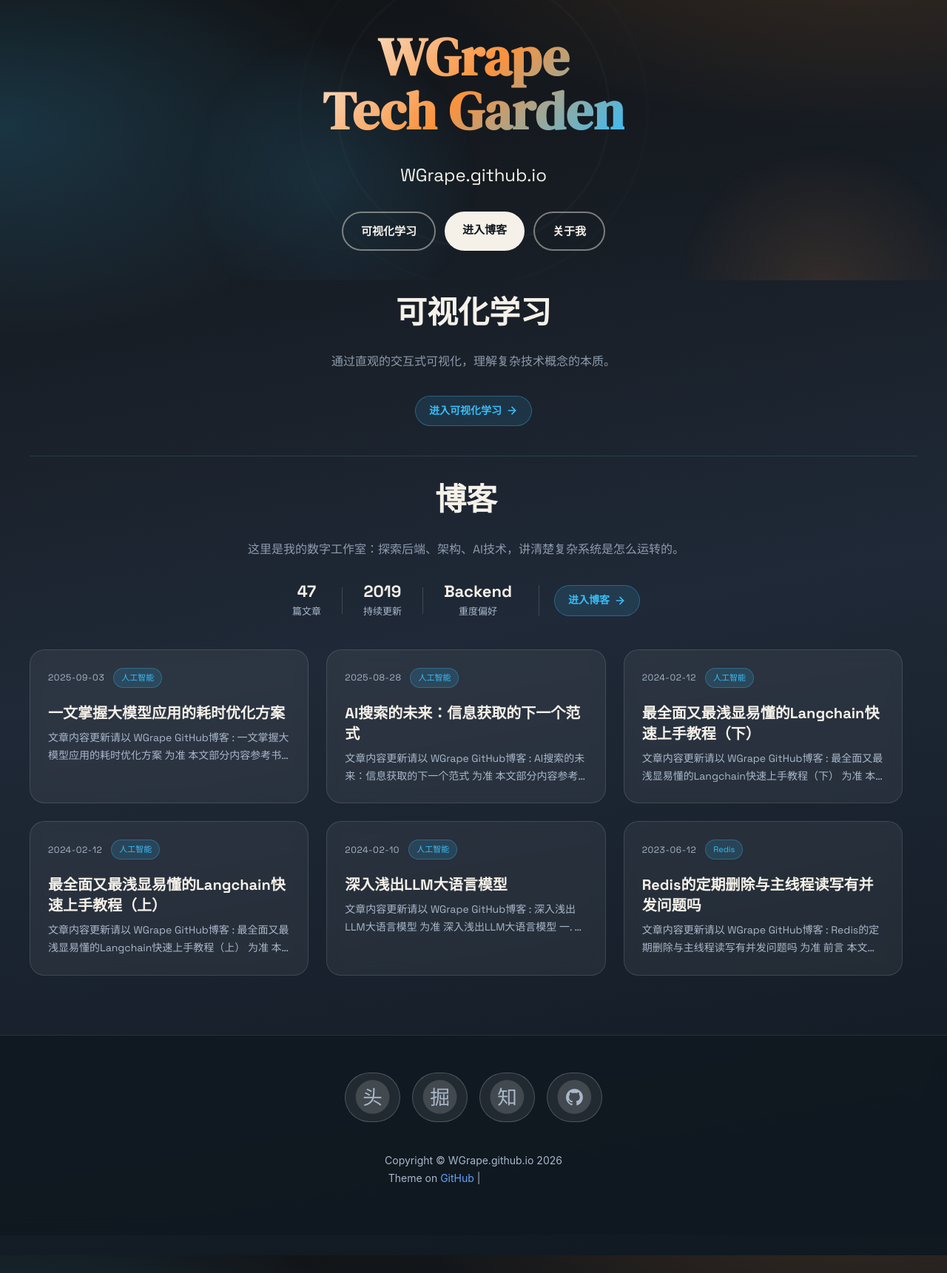
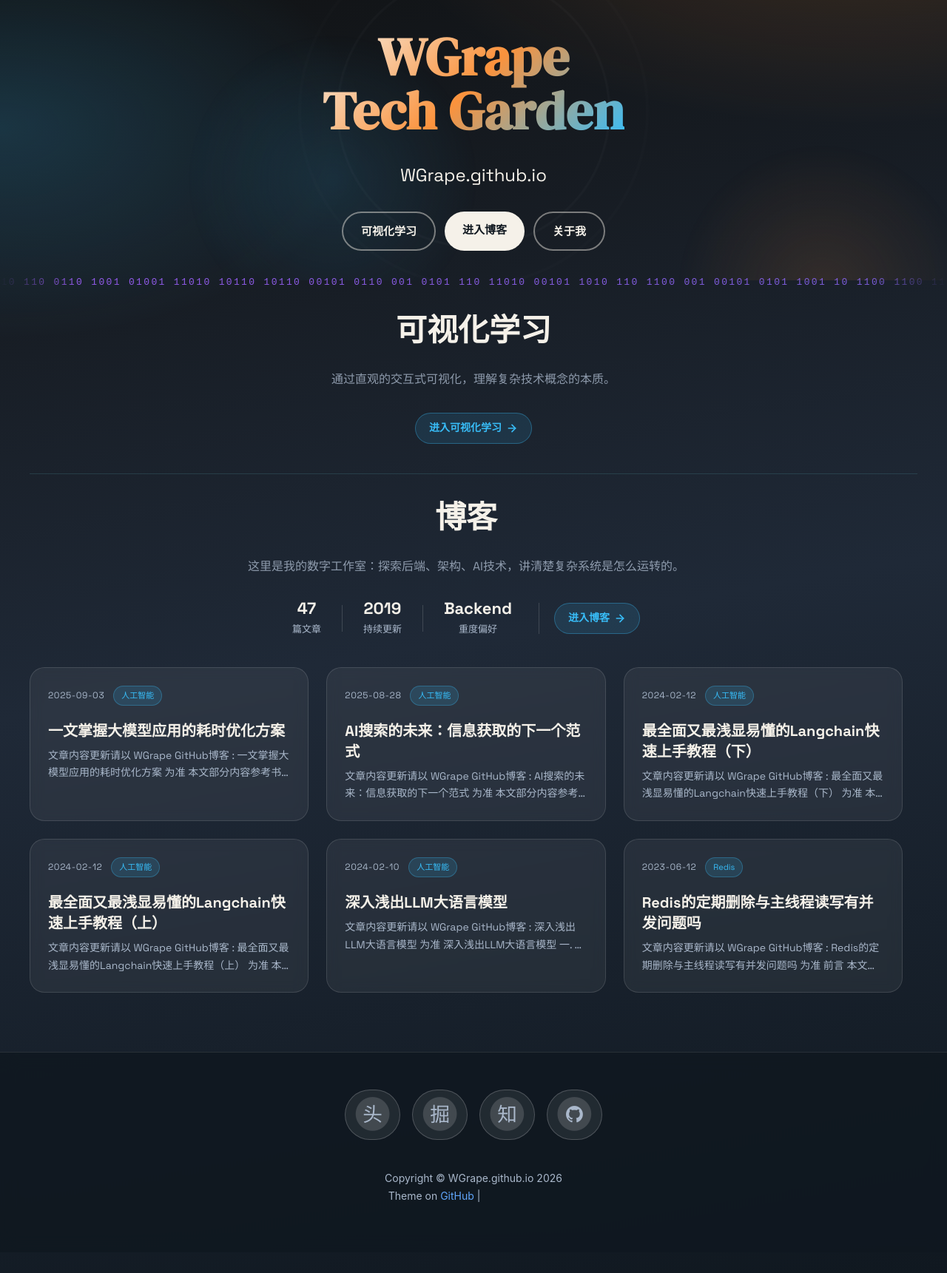
Before and after one commit to WGrape/WGrape.github.io, a Jekyll site: the page built from index.html, in a window 1280 px wide. Shown: the whole page at 74% size. Built offline with Jekyll 4.4.1, drawn with Linux system fonts in a browser that asks for light colours; nearby versions of some CDN libraries; the list of posts is cut into pages by our own code; comment, search, counter and statistics services are not loaded; grey boxes are pictures that could not be loaded.

Commit message:
feat: add

```diff
--- a/index.html
+++ b/index.html
@@ -26,8 +26,15 @@ nav_exclude: true
     </div>
 </section>
 
+<!-- Binary Ticker -->
+<div class="binary-ticker" aria-hidden="true">
+    <div class="binary-ticker-track">
+        <span class="binary-ticker-content"></span>
+        <span class="binary-ticker-content"></span>
+    </div>
+</div>
 
-<!-- 可视化学习板块 -->
+
 <section class="home-visuals-section" style="padding: 0;border-bottom: 1px solid rgb(85 168 178 / 20%);">
     <div class="section-header">
         <h2 class="section-title">可视化学习</h2>
@@ -375,6 +382,48 @@ nav_exclude: true
     }
 }
 
+/* ===== Binary Ticker ===== */
+.binary-ticker {
+    width: 100%;
+    overflow: hidden;
+    background: transparent;
+    padding: 10px 0;
+    position: relative;
+    margin-top: -3%;
+    mask-image: linear-gradient(to right, transparent 0%, black 8%, black 92%, transparent 100%);
+    -webkit-mask-image: linear-gradient(to right, transparent 0%, black 8%, black 92%, transparent 100%);
+}
+
+.binary-ticker-track {
+    display: flex;
+    width: max-content;
+    animation: binaryScroll 28s linear infinite;
+}
+
+.binary-ticker-content {
+    white-space: nowrap;
+    font-family: "Space Mono", "Courier New", monospace;
+    font-size: 13px;
+    letter-spacing: 0.18em;
+    padding-right: 60px;
+    color: transparent;
+    background: linear-gradient(90deg, #007289, #38bdf8, #a855f7, #007289);
+    background-size: 400% 100%;
+    -webkit-background-clip: text;
+    background-clip: text;
+    animation: binaryGradient 6s linear infinite;
+}
+
+@keyframes binaryScroll {
+    0%   { transform: translateX(0); }
+    100% { transform: translateX(-50%); }
+}
+
+@keyframes binaryGradient {
+    0%   { background-position: 0% 50%; }
+    100% { background-position: 400% 50%; }
+}
+
 #search-container{
     margin-top: 17px;
 }
@@ -421,3 +470,19 @@ nav_exclude: true
     font-weight: bold;
 }
 </style>
+
+<script>
+(function() {
+    var words = ['01', '10', '001', '110', '0101', '1010', '0011', '1100', '0110', '1001', '10110', '01001', '11010', '00101'];
+    function buildLine() {
+        var result = '';
+        for (var i = 0; i < 120; i++) {
+            result += words[Math.floor(Math.random() * words.length)] + ' ';
+        }
+        return result;
+    }
+    document.querySelectorAll('.binary-ticker-content').forEach(function(el) {
+        el.textContent = buildLine();
+    });
+})();
+</script>
```
